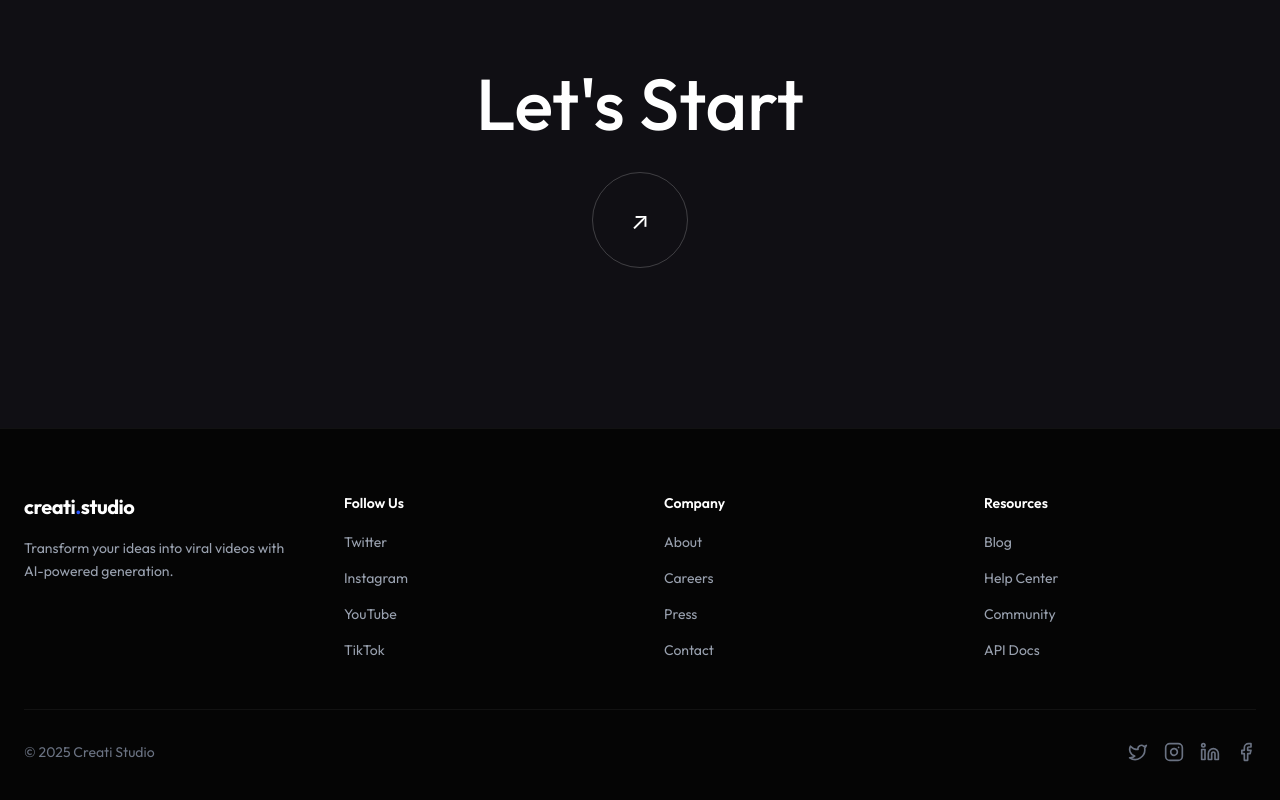
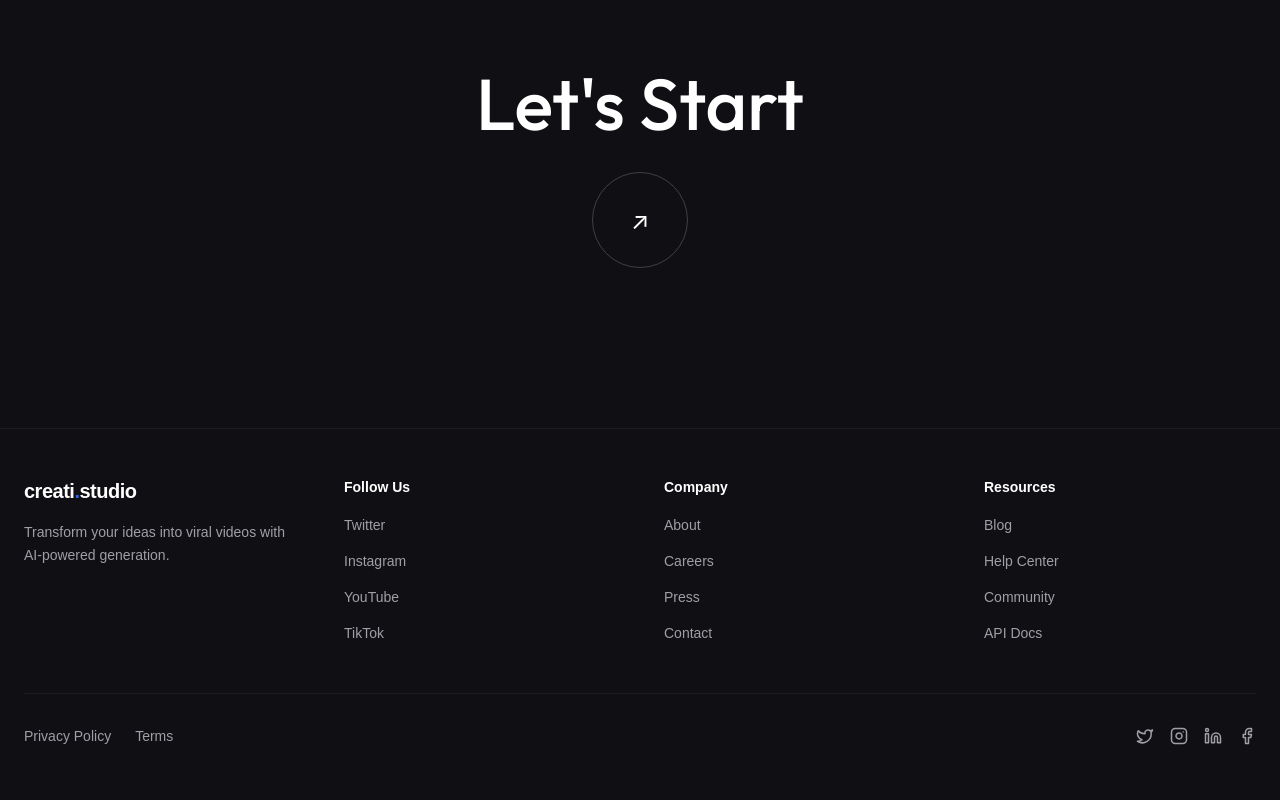
Before and after one commit to saifmb0/creatistudio, a Next.js app: page / in a window 1280 px wide. Shown: the part 5783-6583 px from the top of the page. Built offline with nearby package versions, Linux system fonts and the light colour scheme.

Commit message:
feat(v2): update footer with Arial font and precise layout

```diff
--- a/src/components/footer.tsx
+++ b/src/components/footer.tsx
@@ -15,12 +15,12 @@ export function Footer({ theme = "dark" }: FooterProps) {
     return (
         <footer
             className={cn(
-                "py-16",
-                isDark ? "bg-[#050505] border-t border-white/5" : "bg-white border-t border-gray-100"
+                "py-12 font-[Arial]",
+                isDark ? "bg-[#100f14] border-t border-white/5" : "bg-white border-t border-gray-100"
             )}
         >
             <div className="max-w-7xl mx-auto px-6">
-                <div className="grid grid-cols-1 md:grid-cols-4 gap-12">
+                <div className="grid grid-cols-1 md:grid-cols-4 gap-12 mb-12">
                     {/* Logo & Description */}
                     <div className="md:col-span-1">
                         <Link href="/" className="inline-block">
@@ -30,13 +30,13 @@ export function Footer({ theme = "dark" }: FooterProps) {
                                     isDark ? "text-white" : "text-charcoal"
                                 )}
                             >
-                                creati<span className="text-[#2957FF]">.</span>studio
+                                creati<span className="text-[#2a64f2]">.</span>studio
                             </span>
                         </Link>
                         <p
                             className={cn(
                                 "mt-4 text-sm leading-relaxed",
-                                isDark ? "text-gray-400" : "text-gray-500"
+                                isDark ? "text-[#9f9fa5]" : "text-gray-500"
                             )}
                         >
                             Transform your ideas into viral videos with AI-powered generation.
@@ -61,7 +61,7 @@ export function Footer({ theme = "dark" }: FooterProps) {
                                         className={cn(
                                             "text-sm transition-colors",
                                             isDark
-                                                ? "text-gray-400 hover:text-white"
+                                                ? "text-[#9f9fa5] hover:text-white"
                                                 : "text-gray-500 hover:text-charcoal"
                                         )}
                                     >
@@ -90,7 +90,7 @@ export function Footer({ theme = "dark" }: FooterProps) {
                                         className={cn(
                                             "text-sm transition-colors",
                                             isDark
-                                                ? "text-gray-400 hover:text-white"
+                                                ? "text-[#9f9fa5] hover:text-white"
                                                 : "text-gray-500 hover:text-charcoal"
                                         )}
                                     >
@@ -119,7 +119,7 @@ export function Footer({ theme = "dark" }: FooterProps) {
                                         className={cn(
                                             "text-sm transition-colors",
                                             isDark
-                                                ? "text-gray-400 hover:text-white"
+                                                ? "text-[#9f9fa5] hover:text-white"
                                                 : "text-gray-500 hover:text-charcoal"
                                         )}
                                     >
@@ -131,34 +131,30 @@ export function Footer({ theme = "dark" }: FooterProps) {
                     </div>
                 </div>
 
-                {/* Bottom Bar */}
+                {/* Bottom Bar - Privacy/Terms Left, Socials Right */}
                 <div
                     className={cn(
-                        "mt-12 pt-8 border-t flex flex-col md:flex-row justify-between items-center gap-4",
+                        "pt-8 border-t flex flex-col md:flex-row justify-between items-center gap-4",
                         isDark ? "border-white/5" : "border-gray-100"
                     )}
                 >
-                    <p
-                        className={cn(
-                            "text-sm",
-                            isDark ? "text-gray-500" : "text-gray-400"
-                        )}
-                    >
-                        © 2025 Creati Studio
-                    </p>
+                    <div className="flex items-center gap-6 text-sm text-[#9f9fa5]">
+                        <Link href="/privacy" className="hover:text-white transition-colors">Privacy Policy</Link>
+                        <Link href="/terms" className="hover:text-white transition-colors">Terms</Link>
+                    </div>
 
                     <div className="flex items-center gap-4">
-                        <Link href="#" className="text-gray-500 hover:text-white transition-colors">
-                            <Twitter size={20} />
+                        <Link href="#" className="text-[#9f9fa5] hover:text-white transition-colors">
+                            <Twitter size={18} />
                         </Link>
-                        <Link href="#" className="text-gray-500 hover:text-white transition-colors">
-                            <Instagram size={20} />
+                        <Link href="#" className="text-[#9f9fa5] hover:text-white transition-colors">
+                            <Instagram size={18} />
                         </Link>
-                        <Link href="#" className="text-gray-500 hover:text-white transition-colors">
-                            <Linkedin size={20} />
+                        <Link href="#" className="text-[#9f9fa5] hover:text-white transition-colors">
+                            <Linkedin size={18} />
                         </Link>
-                        <Link href="#" className="text-gray-500 hover:text-white transition-colors">
-                            <Facebook size={20} />
+                        <Link href="#" className="text-[#9f9fa5] hover:text-white transition-colors">
+                            <Facebook size={18} />
                         </Link>
                     </div>
                 </div>
```
